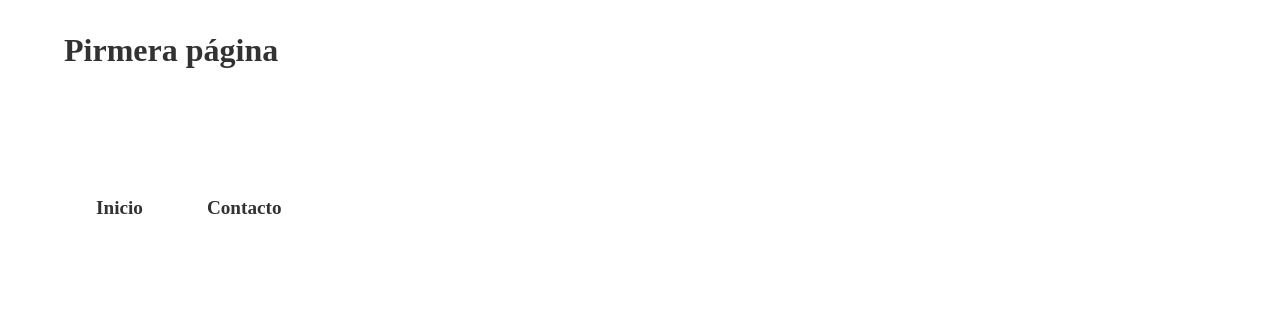
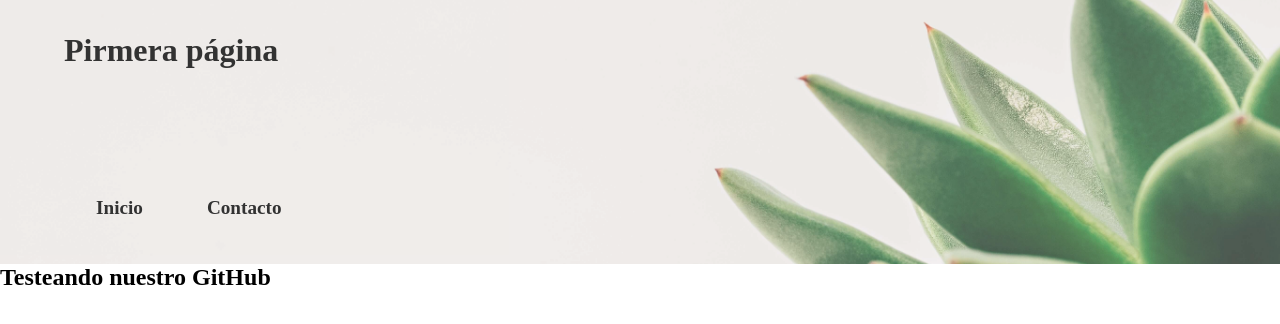
Before and after one commit to GermanGuerrero95/proyecto-test-00, a plain HTML site: page index.html in a window 1280 px wide. Shown: the top 324 px of the page. Drawn offline with Linux system fonts and the light colour scheme.

Commit message:
testeando el body

```diff
--- a/CSS/style.css
+++ b/CSS/style.css
@@ -12,7 +12,7 @@
 }
 
 .header {
-  background-image: url(..img/echeverria.jpg);
+  background-image: url(../img/echeverria.jpg);
   height: 200px;
   width: 100%;
   padding: 2rem 4rem;
--- a/index.html
+++ b/index.html
@@ -21,5 +21,6 @@
         </nav>
       </div>
     </header>
+    <h2>Testeando nuestro GitHub</h2>
   </body>
 </html>
```
